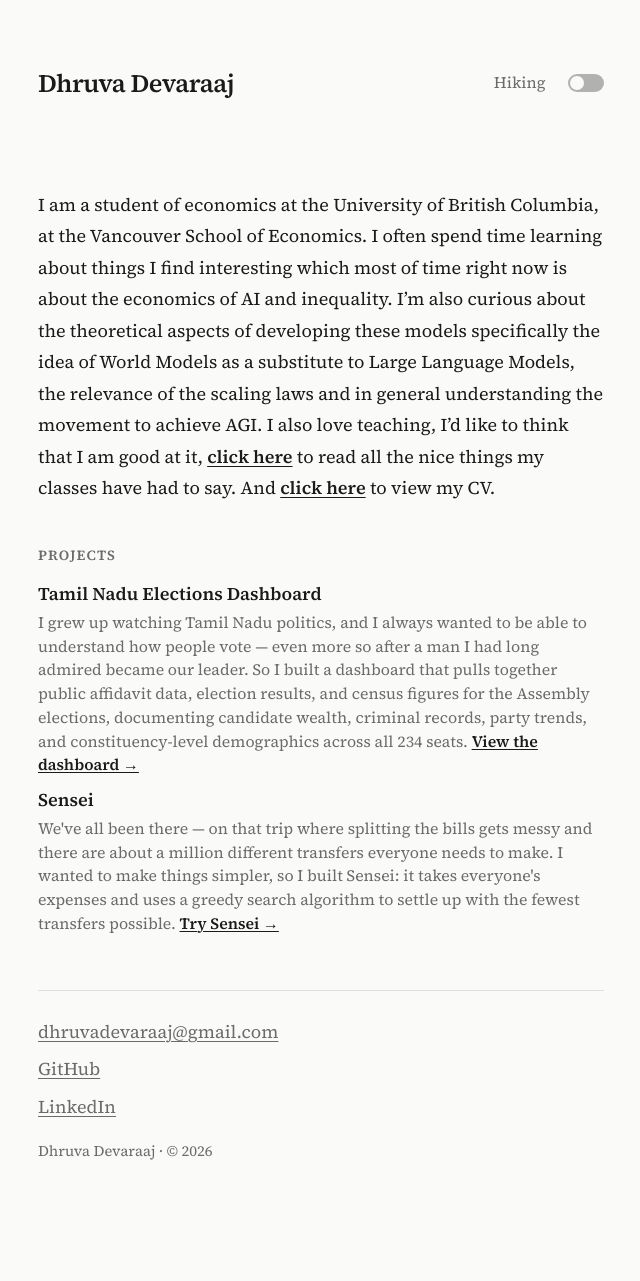
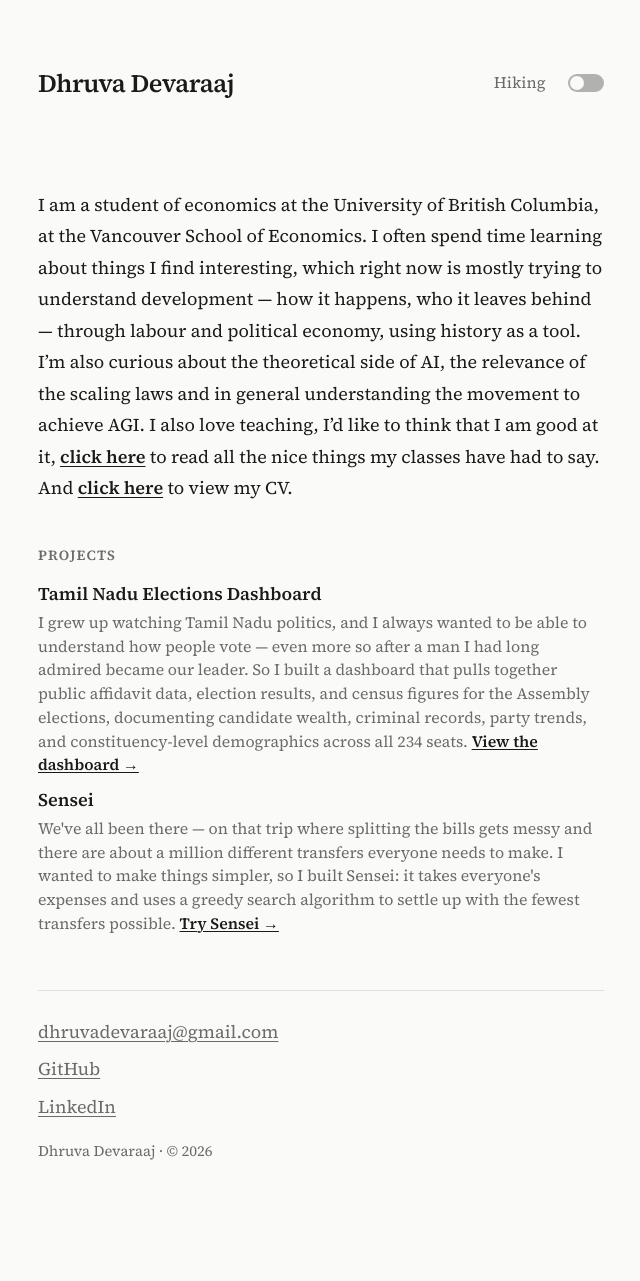
Before and after one commit to dhruva36/dhruva36.github.io, a Jekyll site: the page built from index.md, in a window 1280 px wide. Shown: the whole page, without its empty margins (319-959 px from the left). Built offline with Jekyll 4.4.1, drawn with Linux system fonts in a browser that asks for light colours.

Commit message:
Update intro: development through labour and political economy

```diff
--- a/index.md
+++ b/index.md
@@ -3,7 +3,7 @@ layout: home
 description: "Dhruva Devaraaj — economics, econometrics, and the things I find interesting."
 ---
 
-I am a student of economics at the University of British Columbia, at the Vancouver School of Economics. I often spend time learning about things I find interesting which most of time right now is about the economics of AI and inequality. I'm also curious about the theoretical aspects of developing these models specifically the idea of World Models as a substitute to Large Language Models, the relevance of the scaling laws and in general understanding the movement to achieve AGI. I also love teaching, I'd like to think that I am good at it, [click here](https://www.dropbox.com/scl/fi/itsfoirl2nppztparq538/TA-Reviews.pdf?rlkey=i6fc8z3bnioh7m0xzg50se5cb&st=ywmax8ip&dl=0) to read all the nice things my classes have had to say. And [click here]({{ site.cv_url }}) to view my CV.
+I am a student of economics at the University of British Columbia, at the Vancouver School of Economics. I often spend time learning about things I find interesting, which right now is mostly trying to understand development — how it happens, who it leaves behind — through labour and political economy, using history as a tool. I'm also curious about the theoretical side of AI, the relevance of the scaling laws and in general understanding the movement to achieve AGI. I also love teaching, I'd like to think that I am good at it, [click here](https://www.dropbox.com/scl/fi/itsfoirl2nppztparq538/TA-Reviews.pdf?rlkey=i6fc8z3bnioh7m0xzg50se5cb&st=ywmax8ip&dl=0) to read all the nice things my classes have had to say. And [click here]({{ site.cv_url }}) to view my CV.
 
 <section>
     <h2>Projects</h2>
@@ -12,14 +12,14 @@ I am a student of economics at the University of British Columbia, at the Vancou
             <span class="bullet-list-text">Tamil Nadu Elections Dashboard</span>
             <span class="item-description">
                 I grew up watching Tamil Nadu politics, and I always wanted to be able to understand how people vote — even more so after a man I had long admired became our leader. So I built a dashboard that pulls together public affidavit data, election results, and census figures for the Assembly elections, documenting candidate wealth, criminal records, party trends, and constituency-level demographics across all 234 seats.
-                <a href="https://web-eight-mu-30.vercel.app" class="bullet-list-link">View the dashboard &rarr;</a>
+                <a href="https://web-eight-mu-30.vercel.app" class="bullet-list-link" target="_blank" rel="noopener noreferrer">View the dashboard &rarr;</a>
             </span>
         </li>
         <li class="bullet-list-item">
             <span class="bullet-list-text">Sensei</span>
             <span class="item-description">
                 We've all been there — on that trip where splitting the bills gets messy and there are about a million different transfers everyone needs to make. I wanted to make things simpler, so I built Sensei: it takes everyone's expenses and uses a greedy search algorithm to settle up with the fewest transfers possible.
-                <a href="https://sensei-nine-omega.vercel.app" class="bullet-list-link">Try Sensei &rarr;</a>
+                <a href="https://sensei-nine-omega.vercel.app" class="bullet-list-link" target="_blank" rel="noopener noreferrer">Try Sensei &rarr;</a>
             </span>
         </li>
     </ul>
```
